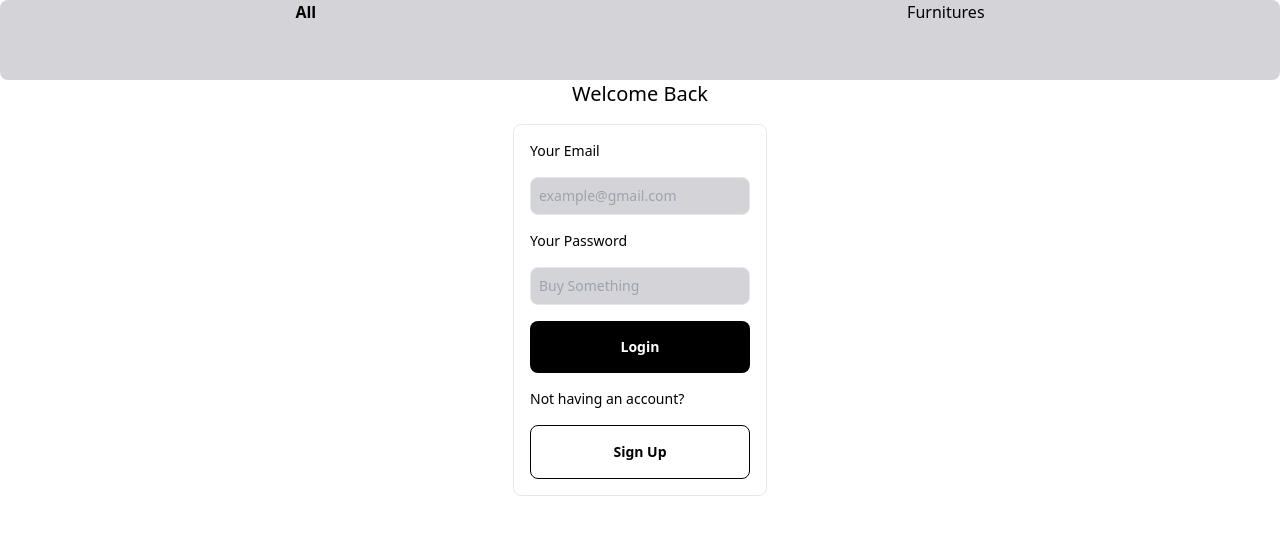
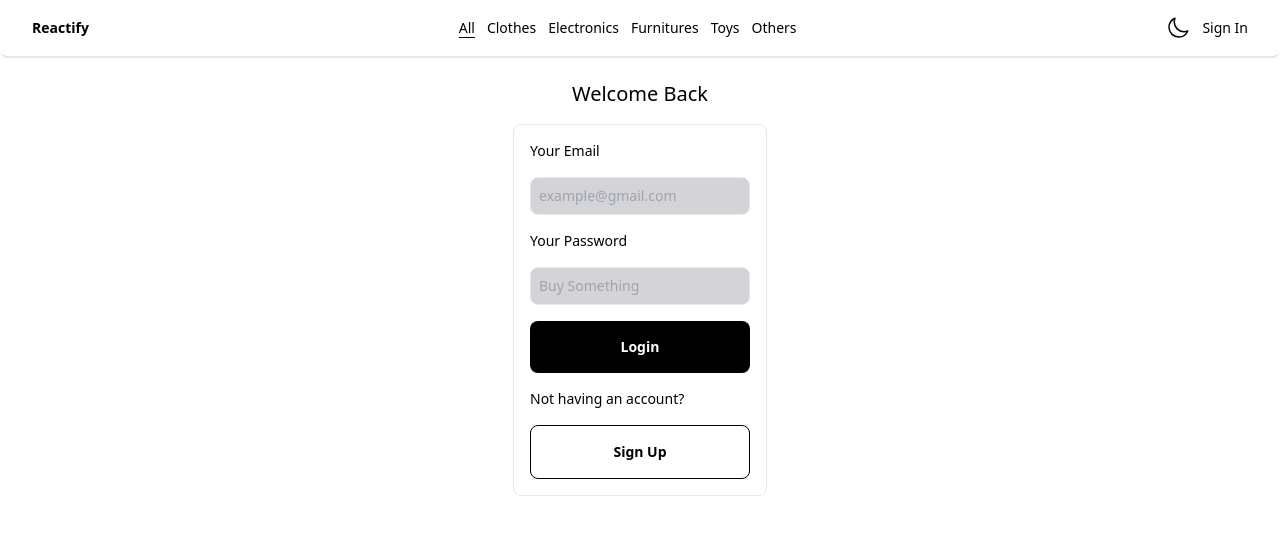
Before and after one commit to Lenoxo/react-ecommerce, a React (Vite) app: page / in a window 1280 px wide. Shown: the top 534 px of the page. Built offline with nearby package versions, Linux system fonts and the light colour scheme; no server answers.

Commit message:
Refuerzo de array.reduce

```diff
--- a/src/Components/NavbarAndTabBar/Navbar/pruebita.jsx
+++ /dev/null
@@ -1,33 +0,0 @@
-import { NavLink } from "react-router-dom";
-import { NavbarItem } from "../NavbarItem";
-
-export function Nav() {
-  return (
-    <>
-      <nav className="fixed inset-0 w-screen h-20 bg-zinc-300 rounded-lg flex justify-around">
-        <NavLink
-          to="/"
-          style={({ isActive, isPending }) => {
-            return {
-              fontWeight: isActive ? "bold" : "",
-              color: isPending ? "red" : "black",
-            };
-          }}
-        >
-          All
-        </NavLink>
-        <NavLink
-          to="/furnitures"
-          style={({ isActive, isPending }) => {
-            return {
-              fontWeight: isActive ? "bold" : "",
-              color: isPending ? "red" : "black",
-            };
-          }}
-        >
-          Furnitures
-        </NavLink>
-      </nav>
-    </>
-  );
-}
--- /dev/null
+++ b/src/Components/utils/practicaArray.js
@@ -0,0 +1,14 @@
+function sumarNumerosPares(arrayConNumeros) {
+  // Reduce que solo suma números pares
+  const sumaTotal = arrayConNumeros.reduce((acumulador, numeroActual) => {
+    if (numeroActual % 2 === 0) {
+      return acumulador + numeroActual;
+    } else {
+      return acumulador;
+    }
+  }, 0);
+  // Return de la suma total
+  return sumaTotal;
+}
+
+console.log(sumarNumerosPares([2, 3, 4, 5, 6, 10, 11]));
--- a/src/pages/App/index.jsx
+++ b/src/pages/App/index.jsx
@@ -6,8 +6,7 @@ import { MyOrder } from '../MyOrder'
 import { MyOrders } from '../MyOrders'
 import { NotFound } from '../NotFound'
 import { SignUp } from '../SignUp'
-// import { Navbar } from '../../Components/NavbarAndTabBar/Navbar'
-import { Nav } from '../../Components/NavbarAndTabBar/Navbar/pruebita'
+import { Navbar } from '../../Components/NavbarAndTabBar/Navbar'
 import { CheckoutSideMenu } from '../../Components/CheckoutSideMenu'
 import { Login } from '../Login'
 import { useContext } from 'react'
@@ -42,7 +41,7 @@ const App = () => {
       <BrowserRouter>
         <AppRoutes />
         <TabBar />
-        <Nav />
+        <Navbar />
         <CheckoutSideMenu />
       </BrowserRouter>
     </ShoppingCartProvider>
```
